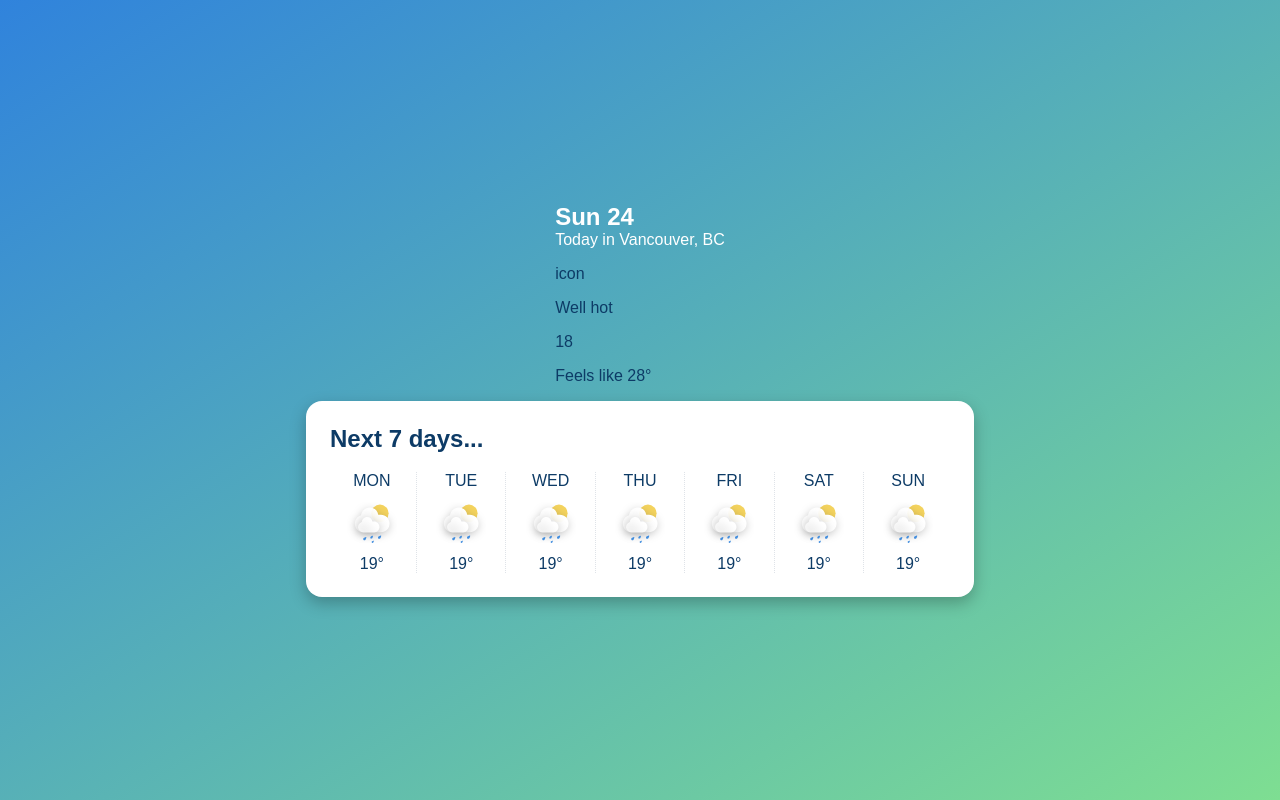
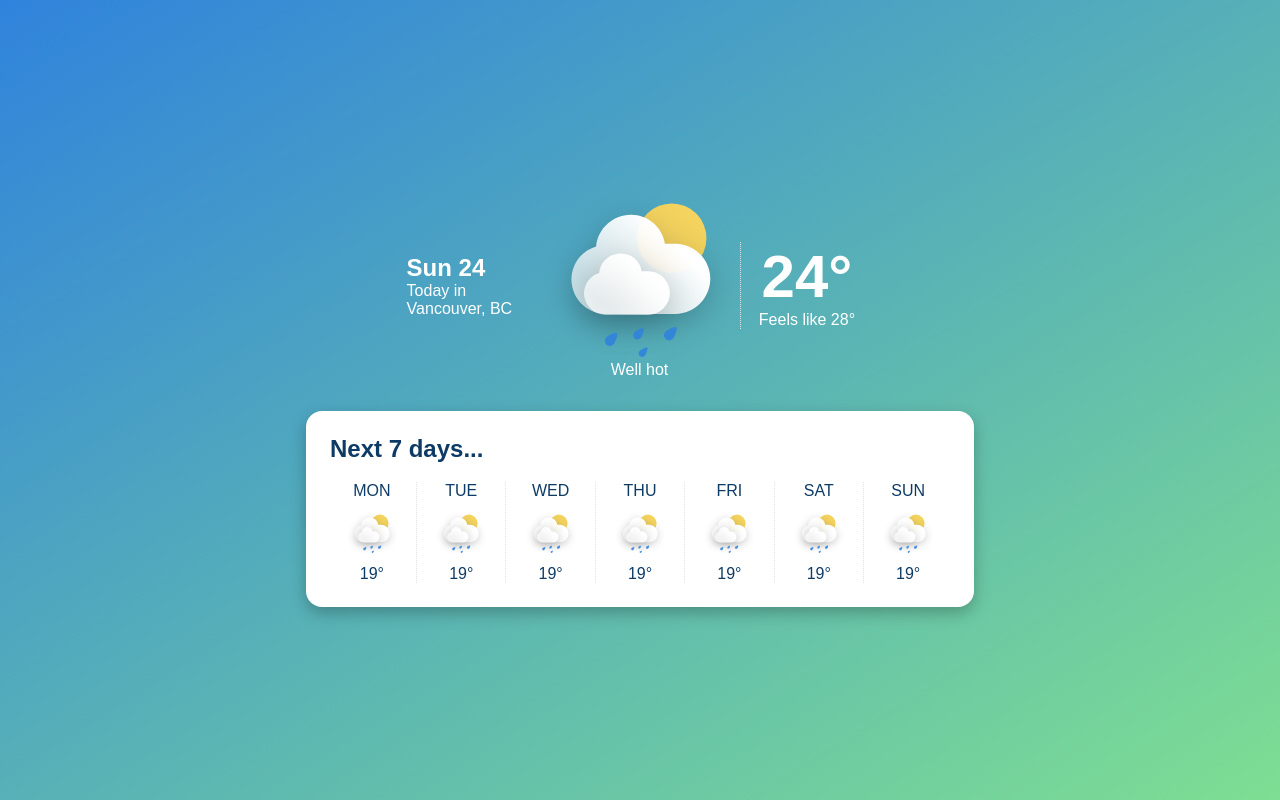
Before and after one commit to nbolton00/weather-app, a React (Create React App) app: page / in a window 1280 px wide. Built offline with nearby package versions, Linux system fonts and the light colour scheme.

Commit message:
add styles to todays weather component

```diff
--- a/src/App.css
+++ b/src/App.css
@@ -30,6 +30,11 @@ h3 {
   font-size: 1.25rem;
 }
 
+.display {
+  font-size: 3.75rem;
+  margin:0;
+}
+
 
 .App-header {
   background-color: #3083dc;
@@ -44,21 +49,42 @@ h3 {
 .App-container {
   background: white;
   border-radius: 16px;
-  width: 620px;
+  max-width: 620px;
   padding: 1.5rem;
   -webkit-box-shadow: 0px 6px 16px 0px rgba(0,0,0,0.25);
   -moz-box-shadow: 0px 6px 16px 0px rgba(0,0,0,0.25);
   box-shadow: 0px 6px 16px 0px rgba(0,0,0,0.25);
 }
 
-.Weather-today {
+.weatherToday {
   color: white;
+  display: flex;
+  justify-content: space-between;
+  align-items: center;
+  max-width: 620px;
+  margin-bottom: 2rem;
 }
-.Weather-today h2 {
+
+.weatherToday div {
+  flex: 1;
+}
+
+.todaysIcon, .todaysTemp {
+  text-align: center;
+}
+.weatherToday h2 {
   margin: 0;
 }
-.Weather-today p {
+.weatherToday p {
   margin: 0;
+}
+
+.todaysTemp {
+  border-left: 1px dotted #dfe3e8;
+}
+
+.todaysIcon img {
+  width: 200px;
 }
 
 .Weather-daily {
--- a/src/App.js
+++ b/src/App.js
@@ -13,13 +13,7 @@ function App() {
   return (
     <div className="App">
       <div className="App-header">
-        <div className="">
-          <div className="Weather-today">
-            <h2>Sun 24</h2>
-            <p>Today in Vancouver, BC</p>
-          </div>
-          <TodaysWeather icon="icon" description="Well hot" temp="18" feelslike="Feels like 28°"></TodaysWeather>
-        </div>
+        <TodaysWeather icon="10n" description="Well hot" temp="24°" feelslike="Feels like 28°"></TodaysWeather>
 
         <div className="App-container">
             <h2>Next 7 days...</h2>
--- a/src/components/TodaysWeather.js
+++ b/src/components/TodaysWeather.js
@@ -10,13 +10,21 @@ import React from 'react';
 // `;
 
 export const TodaysWeather = (props) => {
+    const iconImageUrl = `../../${props.icon}.svg`;
     return (
-        <div>
-
-            <p>{props.icon}</p>
-            <p>{props.description}</p>
-            <p>{props.temp}</p>
-            <p>{props.feelslike}</p>
+        <div className="weatherToday">
+            <div className="todaysDate">
+                <h2>Sun 24</h2>
+                <p>Today in Vancouver, BC</p>
+            </div>
+            <div className="todaysIcon">
+                <img src={iconImageUrl} alt={props.summary}/>
+                <p>{props.description}</p>
+            </div>
+            <div className="todaysTemp">
+                <h3 className="display">{props.temp}</h3>
+                <p>{props.feelslike}</p>
+            </div>
         </div>
     )
 }
```
